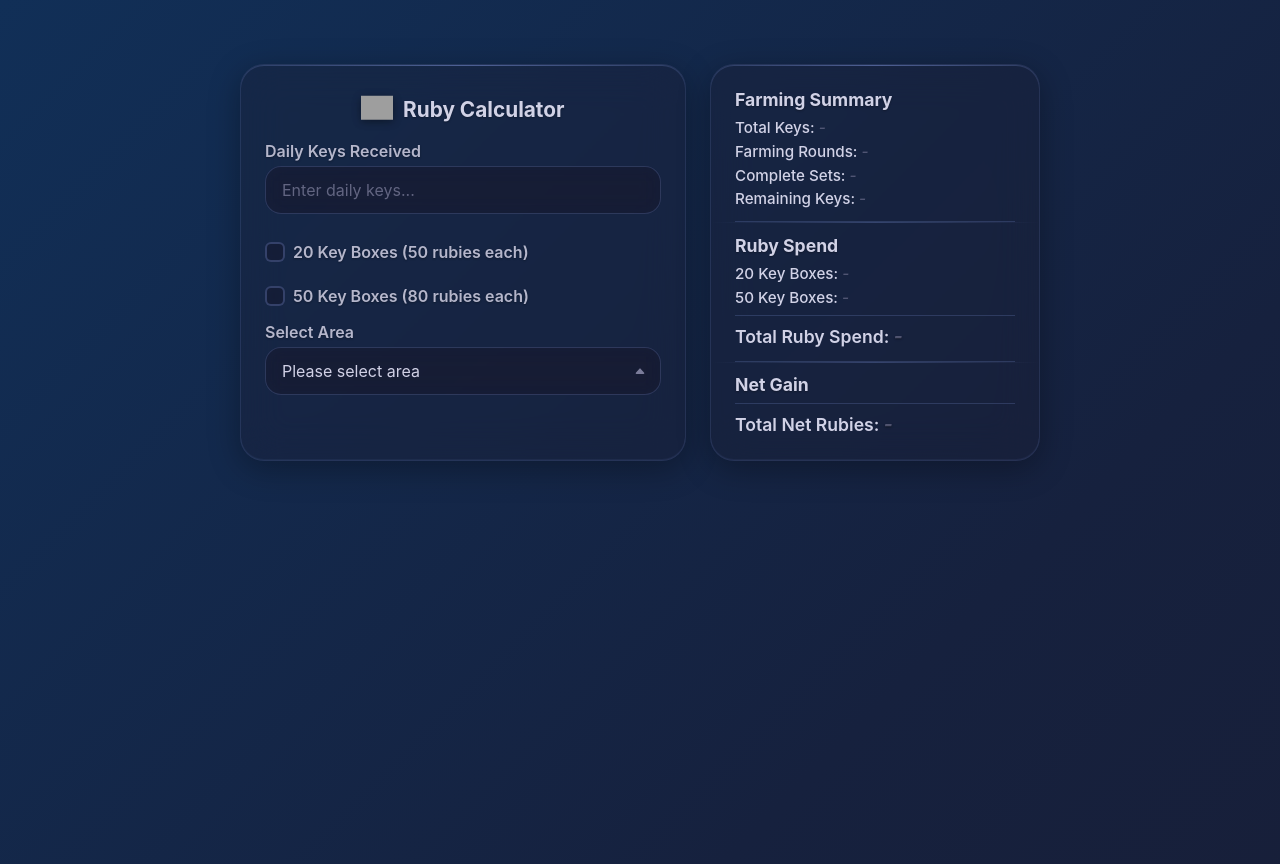
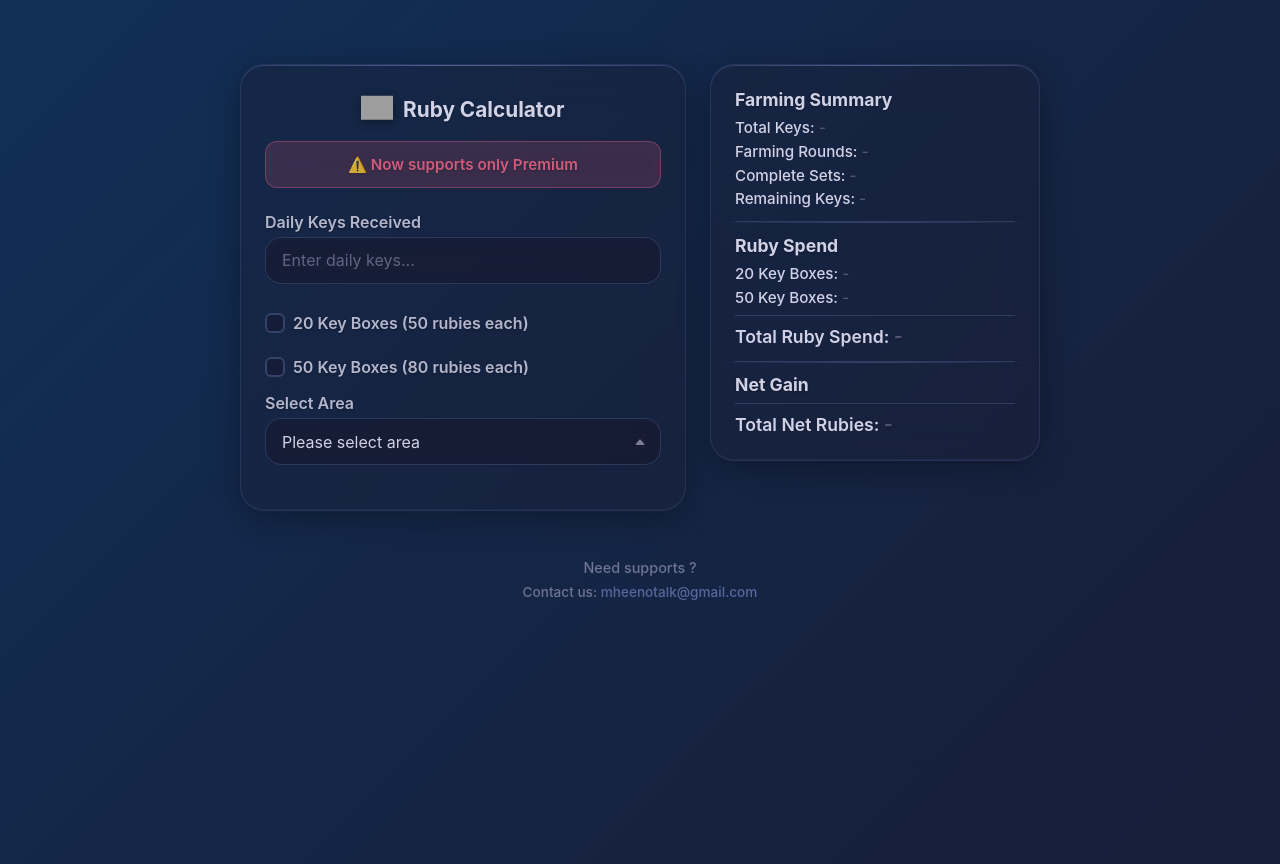
Before and after one commit to tangbearrrr/8k-ruby-calculator, a SvelteKit app: page / in a window 1280 px wide. Built offline with nearby package versions, Linux system fonts and the light colour scheme; grey boxes are pictures that could not be loaded.

Commit message:
feat: add support session and warning

```diff
--- a/src/routes/+page.svelte
+++ b/src/routes/+page.svelte
@@ -205,6 +205,27 @@
         vertical-align: middle;
         filter: drop-shadow(0 2px 4px rgba(0, 0, 0, 0.4));
         animation: float 3s ease-in-out infinite;
+    }
+
+    .warning-message {
+        background: rgba(255, 107, 138, 0.2);
+        border: 1px solid rgba(255, 107, 138, 0.4);
+        border-radius: 12px;
+        padding: 0.8rem 1rem;
+        margin-bottom: 1.5rem;
+        color: #ff6b8a;
+        font-weight: 600;
+        font-size: 0.95rem;
+        text-align: center;
+        backdrop-filter: blur(10px);
+        -webkit-backdrop-filter: blur(10px);
+        text-shadow: 0 1px 2px rgba(0, 0, 0, 0.3);
+        animation: pulse 2s ease-in-out infinite;
+    }
+
+    @keyframes pulse {
+        0%, 100% { opacity: 1; }
+        50% { opacity: 0.8; }
     }
 
     label {
@@ -430,6 +451,31 @@
         50% { transform: translateY(-3px); }
     }
 
+    .credit-footer {
+        text-align: center;
+        margin-top: 3rem;
+        margin-bottom: 2rem;
+        color: rgba(150, 150, 180, 0.7);
+        font-size: 0.9rem;
+        font-weight: 500;
+    }
+
+    .contact-info {
+        margin-top: 0.5rem;
+        font-size: 0.85rem;
+    }
+
+    .contact-info a {
+        color: rgba(100, 120, 180, 0.8);
+        text-decoration: none;
+        transition: color 0.3s ease;
+    }
+
+    .contact-info a:hover {
+        color: rgba(100, 120, 180, 1);
+        text-decoration: underline;
+    }
+
     /* Responsive design for mobile */
     @media (max-width: 768px) {
         .container {
@@ -455,6 +501,11 @@
         <div class="simple-header">
             <img class="ruby-icon" src="https://skiagb.gcdn.netmarble.com/skiagb/web_images/product/detail/1/11.png" alt="Ruby" />
             Ruby Calculator
+        </div>
+
+        <!-- Warning message -->
+        <div class="warning-message">
+            ⚠️ Now supports only Premium
         </div>
 
         <label>
@@ -592,3 +643,11 @@
     </div>
     {/if}
 </div>
+
+<!-- Credit footer -->
+<div class="credit-footer">
+    Need supports ?
+    <div class="contact-info">
+        Contact us: <a href="mailto:mheenotalk@gmail.com">mheenotalk@gmail.com</a>
+    </div>
+</div>
```
